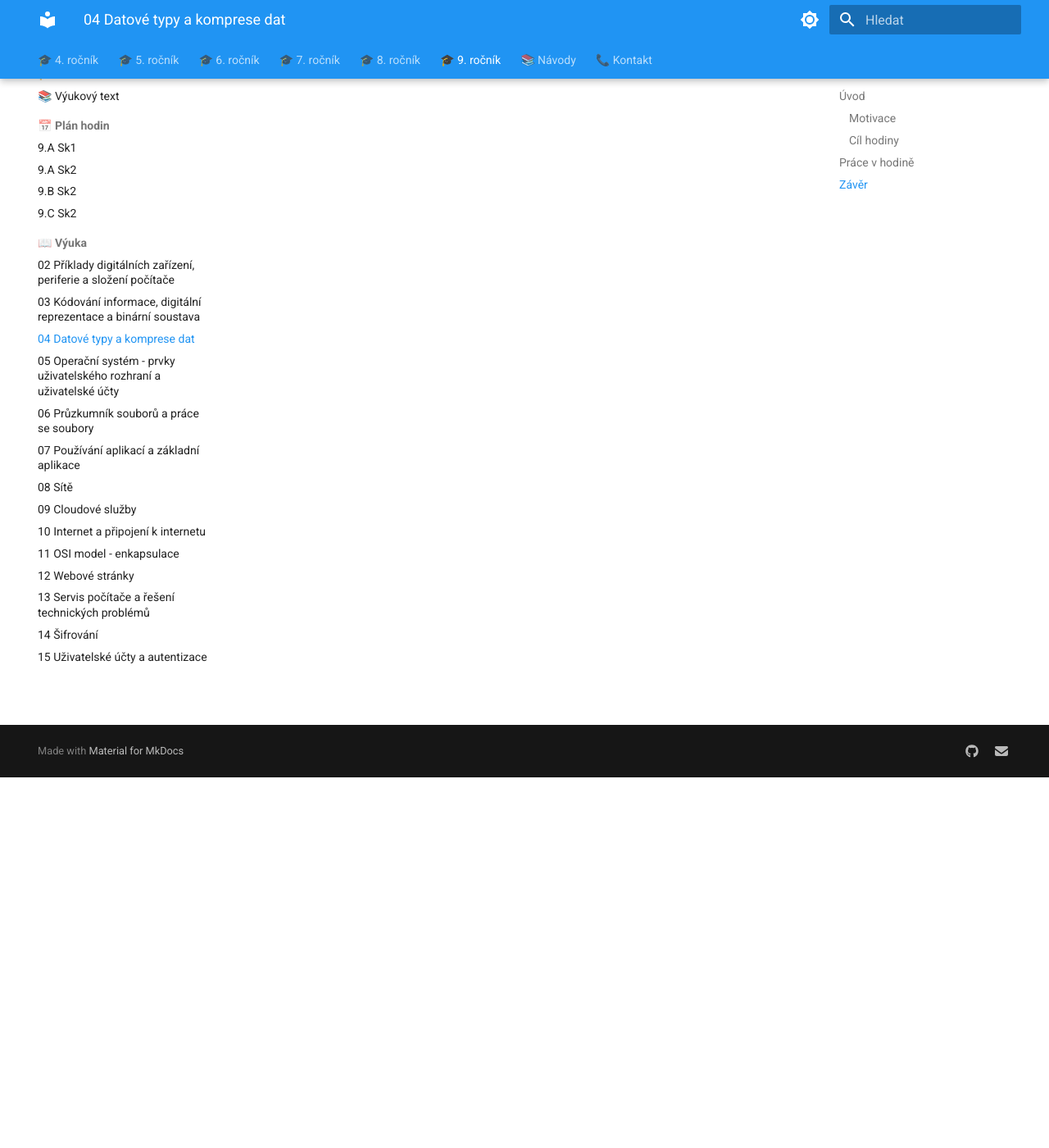
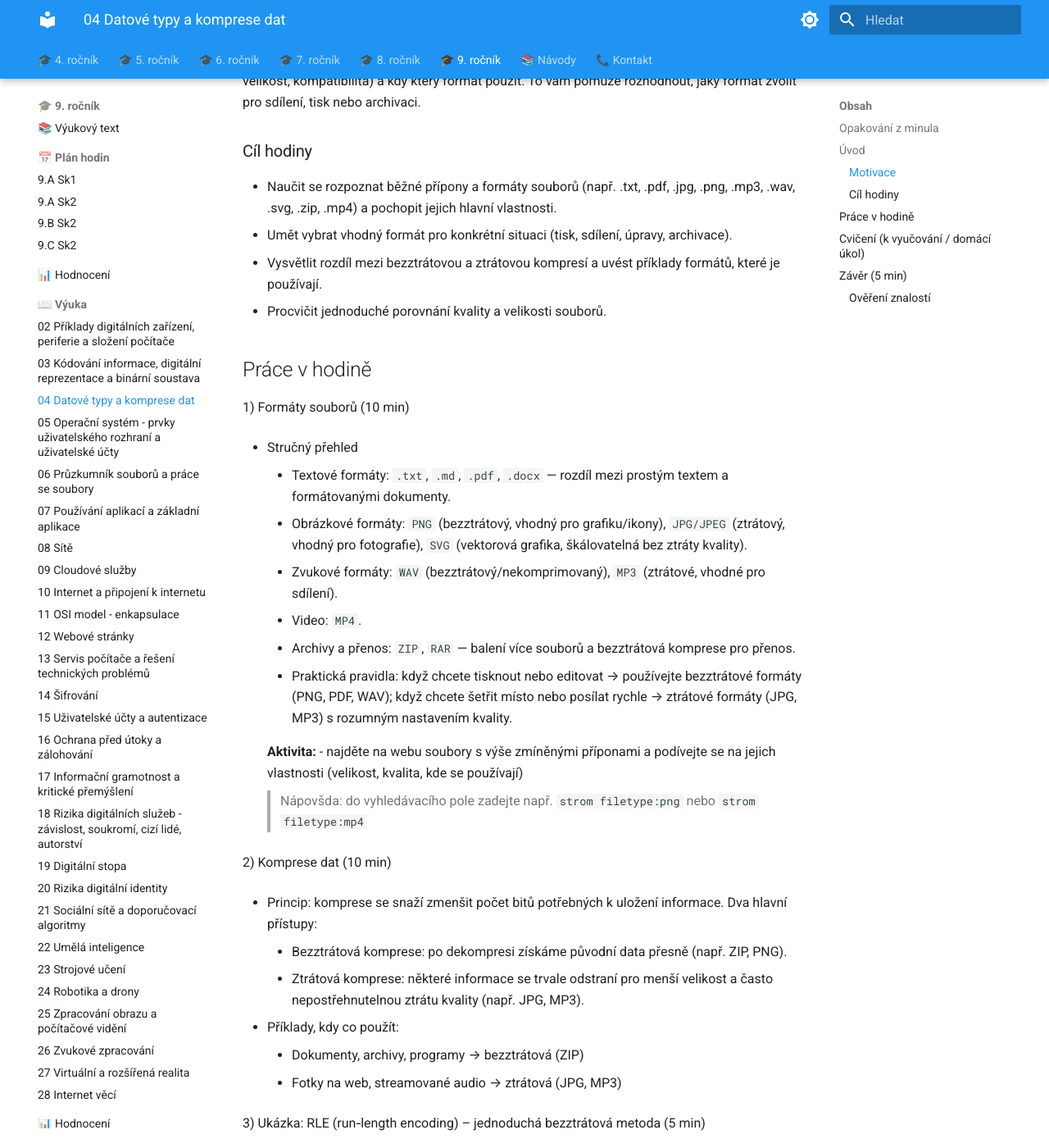
Before and after one commit to tomnovota/zs-materialy, an MkDocs documentation site: the page built from docs/09/vyuka/04/index.md, in a window 1280 px wide and 1400 px high, scrolled down 452 px. Shown: the whole window at 82% size. Built offline with MkDocs 1.6.1 and Material for MkDocs 9.7.7, drawn with Linux system fonts in a browser that asks for light colours; some of the changed text lies outside the part shown.

Commit message:
04 lesson

```diff
--- a/docs/09/vyuka/04/index.md
+++ b/docs/09/vyuka/04/index.md
@@ -1,11 +1,78 @@
 # 04: Datové typy a komprese dat
+
+## Opakování z minula
+
+- Co znamená kódování?
+- Jak se kóduje v počítači text?
 
 ## Úvod
 
 ### Motivace
 
+Každý den pracujeme se soubory (fotky, dokumenty, hudba). V této hodině se zaměříme na formáty souborů (přípony) — co jednotlivé formáty znamenají, jaké mají vlastnosti (kvalita, velikost, kompatibilita) a kdy který formát použít. To vám pomůže rozhodnout, jaký formát zvolit pro sdílení, tisk nebo archivaci.
+
 ### Cíl hodiny
+
+- Naučit se rozpoznat běžné přípony a formáty souborů (např. .txt, .pdf, .jpg, .png, .mp3, .wav, .svg, .zip, .mp4) a pochopit jejich hlavní vlastnosti.
+- Umět vybrat vhodný formát pro konkrétní situaci (tisk, sdílení, úpravy, archivace).
+- Vysvětlit rozdíl mezi bezztrátovou a ztrátovou kompresí a uvést příklady formátů, které je používají.
+- Procvičit jednoduché porovnání kvality a velikosti souborů.
 
 ## Práce v hodině
 
-## Závěr
+1) Formáty souborů (10 min)
+
+- Stručný přehled
+	- Textové formáty: `.txt`, `.md`, `.pdf`, `.docx` — rozdíl mezi prostým textem a formátovanými dokumenty.
+	- Obrázkové formáty: `PNG` (bezztrátový, vhodný pro grafiku/ikony), `JPG/JPEG` (ztrátový, vhodný pro fotografie), `SVG` (vektorová grafika, škálovatelná bez ztráty kvality).
+	- Zvukové formáty: `WAV` (bezztrátový/nekomprimovaný), `MP3` (ztrátové, vhodné pro sdílení).
+	- Video: `MP4`.
+	- Archivy a přenos: `ZIP`, `RAR` — balení více souborů a bezztrátová komprese pro přenos.
+
+	- Praktická pravidla: když chcete tisknout nebo editovat → používejte bezztrátové formáty (PNG, PDF, WAV); když chcete šetřit místo nebo posílat rychle → ztrátové formáty (JPG, MP3) s rozumným nastavením kvality.
+
+    **Aktivita:**
+    - najděte na webu soubory s výše zmíněnými příponami a podívejte se na jejich vlastnosti (velikost, kvalita, kde se používají)
+    > Nápovšda: do vyhledávacího pole zadejte např. `strom filetype:png` nebo `strom filetype:mp4`
+
+2) Komprese dat (10 min)
+
+- Princip: komprese se snaží zmenšit počet bitů potřebných k uložení informace. Dva hlavní přístupy:
+	- Bezztrátová komprese: po dekompresi získáme původní data přesně (např. ZIP, PNG).
+	- Ztrátová komprese: některé informace se trvale odstraní pro menší velikost a často nepostřehnutelnou ztrátu kvality (např. JPG, MP3).
+
+- Příklady, kdy co použít:
+	- Dokumenty, archivy, programy → bezztrátová (ZIP)
+	- Fotky na web, streamované audio → ztrátová (JPG, MP3)
+
+3) Ukázka: RLE (run‑length encoding) – jednoduchá bezztrátová metoda (5 min)
+
+- Princip: u opakujících se symbolů zapisujeme symbol + počet opakování. Např. pro řetězec AAAAABBBCC → A5B3C2.
+- Předvedení na černobílé (binární) obrazové řadě: 00000011110000 → 06 4 04 (nebo 0×6,1×4,0×4) — výhoda JSON/TXT vysvětlení.
+
+4) Praktická aktivita (15 min)
+
+- Úkol 1: Najděte fotku v JPG formátu na internetu. Uložte kopii fotky v PNG formátu. Obě fotky stáhněte a nahrajte je na [Office 365 OneDrive](https://zshovorcovicka-my.sharepoint.com/my?).
+- Úkol 2: Máte dvě verze fotografie: `foto.jpg` (ztrátová) a `foto.png` (bezztrátová). Kterou zvolíte pro tisk o velikosti A4 a proč? Kterou pro zaslání e‑mailem, když je potřeba ušetřit kapacitu?
+- Úkol 3: Zabalte oba soubory do ZIP archivu a porovnejte velikost s původními soubory.
+
+## Cvičení (k vyučování / domácí úkol)
+
+Pro domácí procvičení nechte žáky udělat následující úkoly; uložte je na papír nebo do elektronického dokumentu.
+
+1) RLE (úroveň: rozumné porozumění)
+	 - Aplikujte run‑length encoding na binární řetězec: 11110000000011111
+
+## Závěr (5 min)
+
+Klíčové body k zopakování:
+- Různé formáty souborů mají různé vlastnosti a použití.
+- Bezztrátová komprese zachovává původní data, ztrátová komprese je efektivnější, ale s určitými ztrátami.
+- Vhodný formát závisí na účelu použití (tisk, sdílení, archivace).
+
+### Ověření znalostí
+
+1) Vysvětlete, jak zjistíte typ souboru a včem se liší soubory s různými typy.
+2) Který typ souboru zvolíte, když chcete fotku vytisknout v původní kvalitě?
+3) Který typ souboru je možné otevřít v Microsoft Word?
+4) Jak mohu poslat více souborů najednou v jednom souboru?
--- a/mkdocs.yml
+++ b/mkdocs.yml
@@ -101,7 +101,8 @@ nav:
     - "📅 Plán hodin":
       - "4.A Sk1": 04/plan-hodin-4a-sk1.md
       - "4.A Sk2": 04/plan-hodin-4a-sk2.md
-    - "📖 Výuka":
+    - "� Hodnocení": 04/hodnoceni.md
+    - "�📖 Výuka":
       - "02 Příklady digitálních zařízení, periferie, složení počítače": 04/vyuka/02/index.md
       - "03 Účel počítačů, bezpečnost při práci s počítačem, digitální reprezentace": 04/vyuka/03/index.md
       - "04 Operační systém a prvky uživatelského rozhraní": 04/vyuka/04/index.md
@@ -122,12 +123,12 @@ nav:
       - "19 Programování ve Scratch": 04/vyuka/19/index.md
       - "20 Programování s Ozobotem": 04/vyuka/20/index.md
       - "21 Tisk na 3D tiskárně": 04/vyuka/21/index.md
-    - "📊 Hodnocení": 04/hodnoceni.md
   - "🎓 5. ročník":
     - "📚 Výukový text": 05/index.md
     - "📅 Plán hodin":
       - "5.B Sk1": 05/plan-hodin-5b-sk1.md
       - "5.B Sk2": 05/plan-hodin-5b-sk2.md
+    - "📊 Hodnocení": 05/hodnoceni.md
     - "📖 Výuka":
       - "02 Příklady digitálních zařízení, periferie a složení počítače": 05/vyuka/02/index.md
       - "03 Účel počítačů, bezpečnost při práci s počítačem, hesla": 05/vyuka/03/index.md
@@ -159,6 +160,7 @@ nav:
     - "📅 Plán hodin":
       - "6.C Sk1": 06/plan-hodin-6c-sk1.md
       - "6.C Sk2": 06/plan-hodin-6c-sk2.md
+    - "📊 Hodnocení": 06/hodnoceni.md
     - "📖 Výuka":
       - "02 Příklady digitálních zařízení, periferie a složení počítače": 06/vyuka/02/index.md
       - "03 Účel počítačů, bezpečnost při práci s počítačem, hesla": 06/vyuka/03/index.md
@@ -199,7 +201,8 @@ nav:
       - "7.A Sk2": 07/plan-hodin-7a-sk2.md
       - "7.B Sk1": 07/plan-hodin-7b-sk1.md
       - "7.B Sk2": 07/plan-hodin-7b-sk2.md
-    - "📖 Výuka":
+    - "� Hodnocení": 07/hodnoceni.md
+    - "�📖 Výuka":
       - "02 Příklady digitálních zařízení, periferie a složení počítače": 07/vyuka/02/index.md
       - "03 Účel počítačů, bezpečnost při práci s počítačem, hesla": 07/vyuka/03/index.md
       - "04 Kódování informace a digitální reprezentace": 07/vyuka/04/index.md
@@ -235,7 +238,8 @@ nav:
       - "8.B Sk1": 08/plan-hodin-8b-sk1.md
       - "8.B Sk2": 08/plan-hodin-8b-sk2.md
       - "8.C Sk2": 08/plan-hodin-8c-sk2.md
-    - "📖 Výuka":
+    - "� Hodnocení": 08/hodnoceni.md
+    - "�📖 Výuka":
       - "02 Digitálních zařízení, periferie a složení počítače": 08/vyuka/02/index.md
       - "03 Kódování informace": 08/vyuka/03/index.md
       - "04 Digitální reprezentace a binární soustava": 08/vyuka/04/index.md
@@ -267,6 +271,7 @@ nav:
       - "9.A Sk2": 09/plan-hodin-9a-sk2.md
       - "9.B Sk2": 09/plan-hodin-9b-sk2.md
       - "9.C Sk2": 09/plan-hodin-9c-sk2.md
+    - "📊 Hodnocení": 09/hodnoceni.md
     - "📖 Výuka":
       - "02 Příklady digitálních zařízení, periferie a složení počítače": 09/vyuka/02/index.md
       - "03 Kódování informace, digitální reprezentace a binární soustava": 09/vyuka/03/index.md
```
